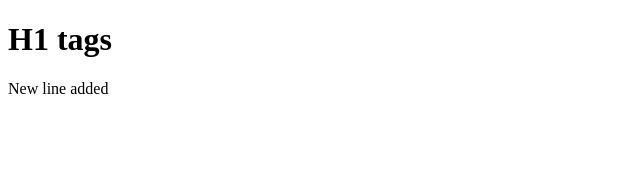
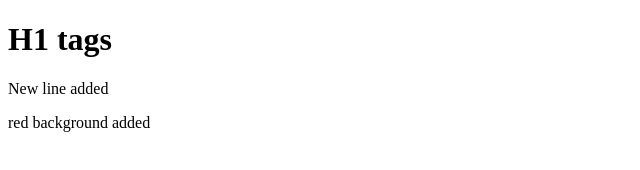
Before and after one commit to souveekp/GitTest, a plain HTML site: page index.html in a window 1280 px wide. Shown: the whole page, without its empty margins (0-640 px from the left). Drawn offline with Linux system fonts and the light colour scheme.

```diff
--- a/index.html
+++ b/index.html
@@ -9,5 +9,7 @@
 <body>
     <h1>H1 tags</h1>
     <p>New line added</p>
+
+    <p>red background added</p>
 </body>
 </html>
```
